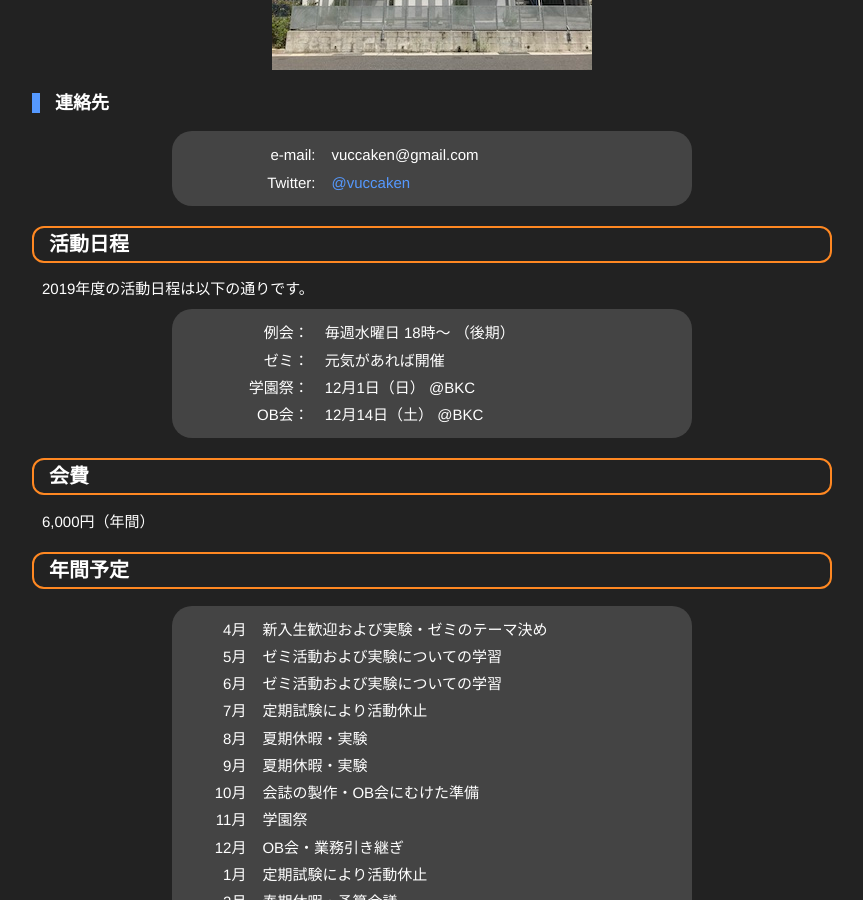
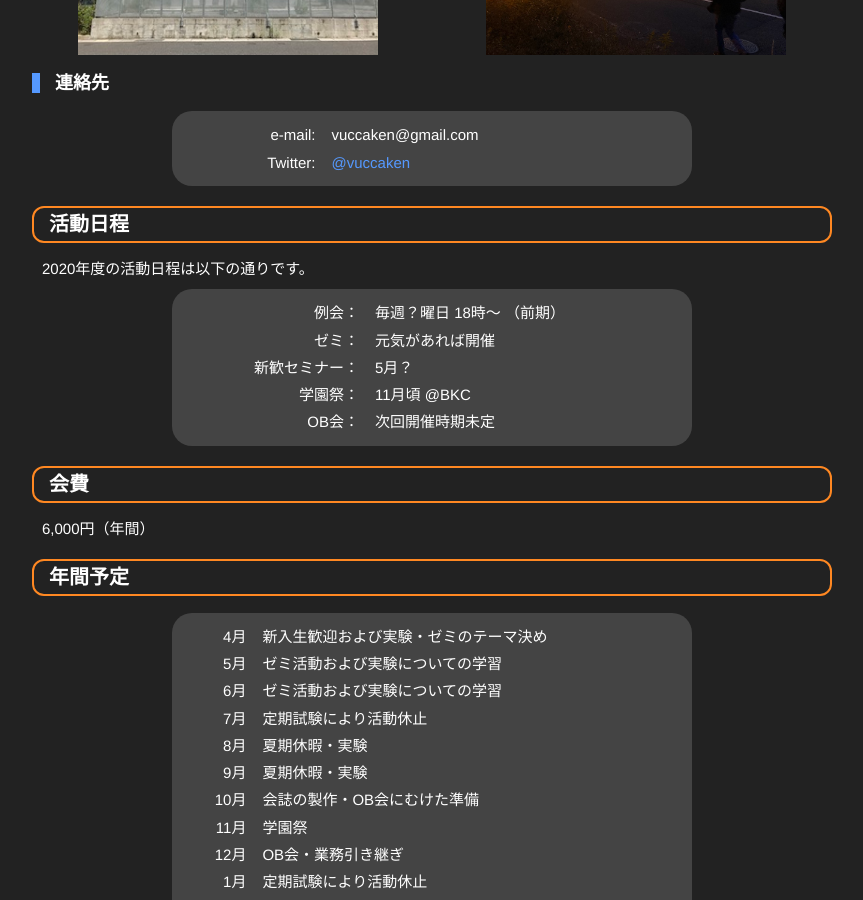
Before and after one commit to vuccaken/vuccaken.github.io, a Jekyll site: the page built from _pages/about.md, in a window 1280 px wide and 900 px high, scrolled down 616 px. Shown: the whole window, without its empty margins (208-1071 px from the left). Built offline with Jekyll 4.4.1, drawn with Linux system fonts in a browser that asks for light colours.

Commit message:
Update about.md
2020

```diff
--- a/_pages/about.md
+++ b/_pages/about.md
@@ -1,11 +1,19 @@
 ---
 # layout: default
 title: About
+
+act_alpha:
+  - [act alpha,pages/actalpha_th.jpg]
+  - [OB2,posts/2019-12-14-OB/2019-OB-2.jpg]
+
+year: 2020年度
 active_plan:
-  - [例会, 毎週水曜日 18時〜 （後期）]
+  - [例会, 毎週？曜日 18時〜 （前期）]
   - [ゼミ, 元気があれば開催]
-  - [学園祭, 12月1日（日） @BKC]
-  - [OB会, 12月14日（土） @BKC]
+  - [新歓セミナー, 5月？]
+  - [学園祭, 11月頃 @BKC]
+  - [OB会, 次回開催時期未定]
+  # - [OB会, 12月14日（土） @BKC]
 schedule:
   - [4月,新入生歓迎および実験・ゼミのテーマ決め]
   - [5月,ゼミ活動および実験についての学習]
@@ -33,8 +41,7 @@ schedule:
 
 立命館大学　びわこ・くさつキャンパス　アクトα　2F
 
-{: style="text-align: center;"}
-![act alpha]({{ site.baseurl }}/assets/img/pages/actalpha_th.jpg)
+{% include images.html src=page.act_alpha %}
 
 ### 連絡先
 
@@ -53,7 +60,7 @@ schedule:
 
 ## 活動日程
 
-2019年度の活動日程は以下の通りです。
+{{ page.year }}の活動日程は以下の通りです。
 
 <!-- - 例会（秋期）：毎週水曜日 18時〜
 - ゼミ：元気があれば開催
```
